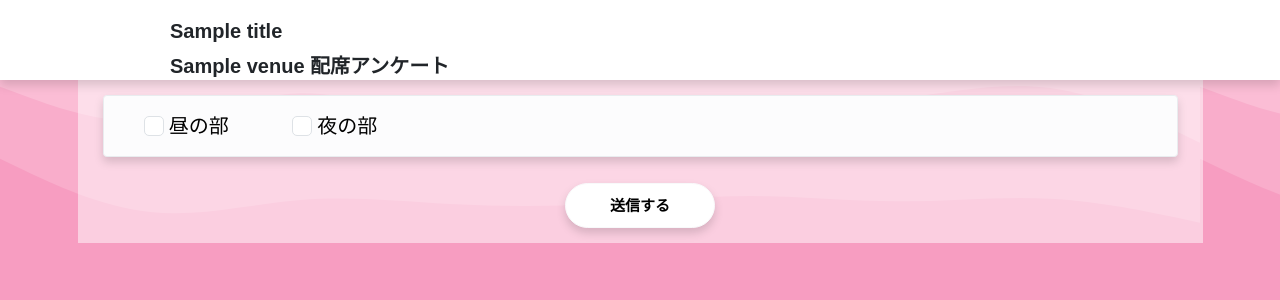
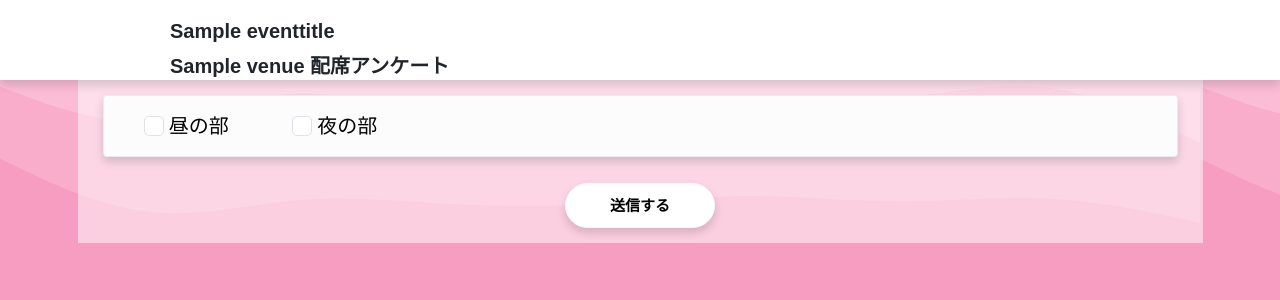
Before and after one commit to usamaru123/IconoijoiAggregationTools, a Django app: template jsapp/templates/create2.html in a window 1280 px wide. Shown: the top 300 px of the page. Run offline with Django 3.2, Linux system fonts and the light colour scheme; the template is opened without the code that fills it: most values are stand-ins (such as "Sample title", 1, 10 or a date in 2020).

Commit message:
eventtitle

```diff
--- a/jsapp/templates/create2.html
+++ b/jsapp/templates/create2.html
@@ -1,7 +1,7 @@
 {% extends 'base.html'%}eventform
 {% block header %}
 <div class="header_inner inner">
-    <p class="header_title" name="title">{{ title }}</p>
+    <p class="header_title" name="eventtitle">{{ eventtitle }}</p>
     <p class="header_ank" name="venue">{{ venue }} 配席アンケート</p>
 </div>
 {% endblock header %}
--- a/jsapp/views.py
+++ b/jsapp/views.py
@@ -19,10 +19,10 @@ class AnswerCreate(CreateView):
     template_name = 'create2.html'
     model = MenberModel
 
-    fields = ('title','venue','matinee','evening','ticket1','sheet1','floor1','block1','number1','ticket2','sheet2','floor2','block2','number2',)
+    fields = ('eventtitle','venue','matinee','evening','ticket1','sheet1','floor1','block1','number1','ticket2','sheet2','floor2','block2','number2',)
     def get_context_data(self,*args,**kwargs,):
         ctx = super().get_context_data(**kwargs)
-        ctx['title'] = '＝LOVEアリーナツアー2024 「Tell me what\'s more than \"LOVE\"」'
+        ctx['eventtitle'] = '＝LOVEアリーナツアー2024 「Tell me what\'s more than \"LOVE\"」'
         ctx['venue'] ='東京公演'
         return  ctx
 
```
